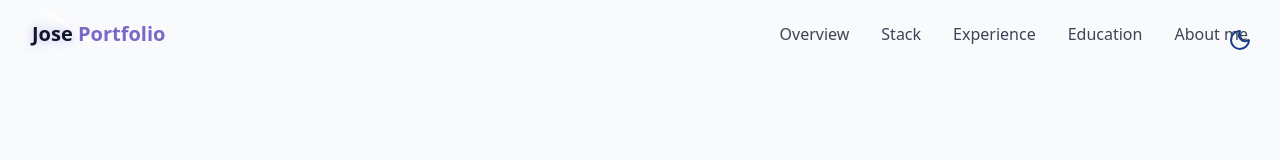
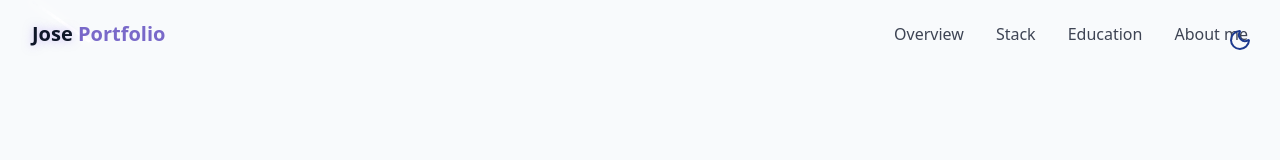
Before and after one commit to JoseDev155/react-my-dev-portfolio, a React (Vite) app: page / in a window 1280 px wide. Shown: the top 160 px of the page. Built offline with nearby package versions, Linux system fonts and the light colour scheme.

Commit message:
Update src/layouts/NavbarLayout.jsx: Comment the Experience option

```diff
--- a/src/layouts/NavbarLayout.jsx
+++ b/src/layouts/NavbarLayout.jsx
@@ -7,7 +7,7 @@ const navItems = [
   { name: "Overview", href: "#overview" },
   // { name: "Profile", href: "#profile"},
   { name: "Stack", href: "#stack" },
-  { name: "Experience", href: "#experience" },
+  // { name: "Experience", href: "#experience" },
   { name: "Education", href: "#education" },
   { name: "About me", href: "#about"},
 ];
```
